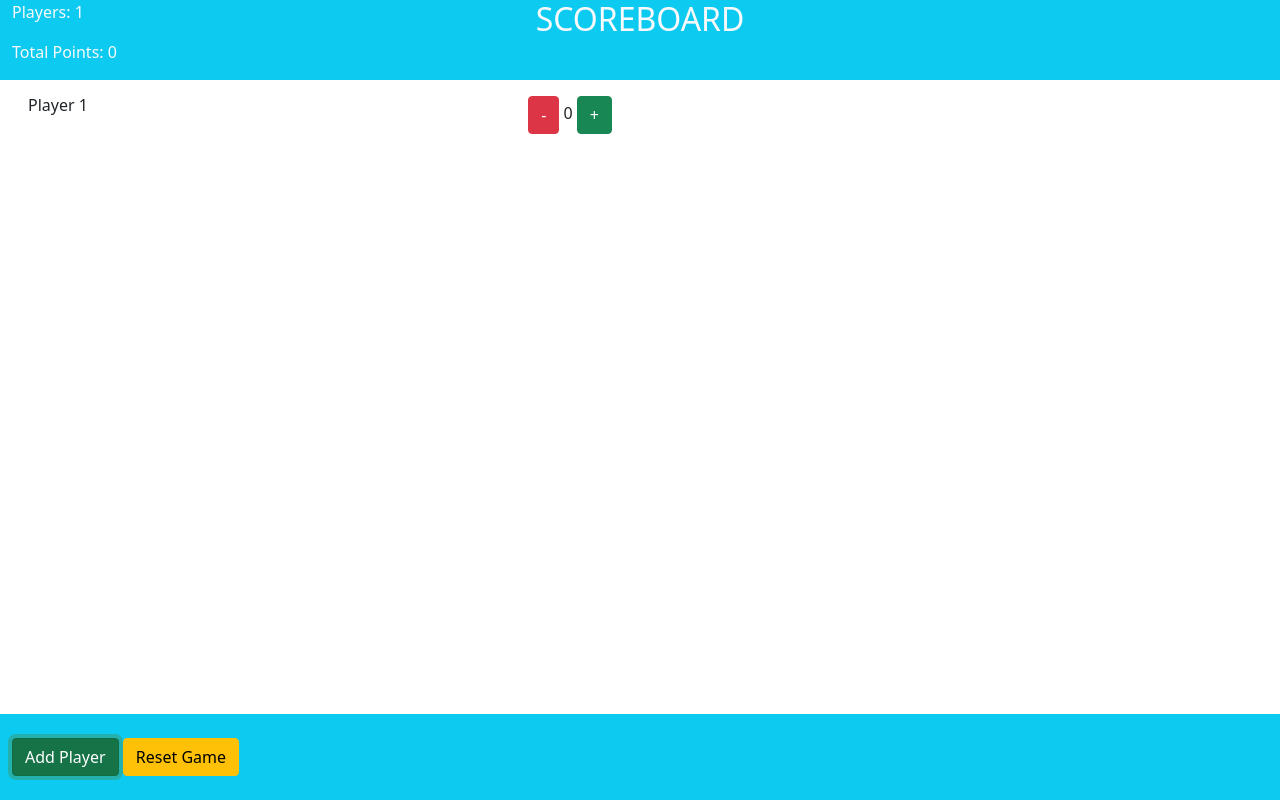
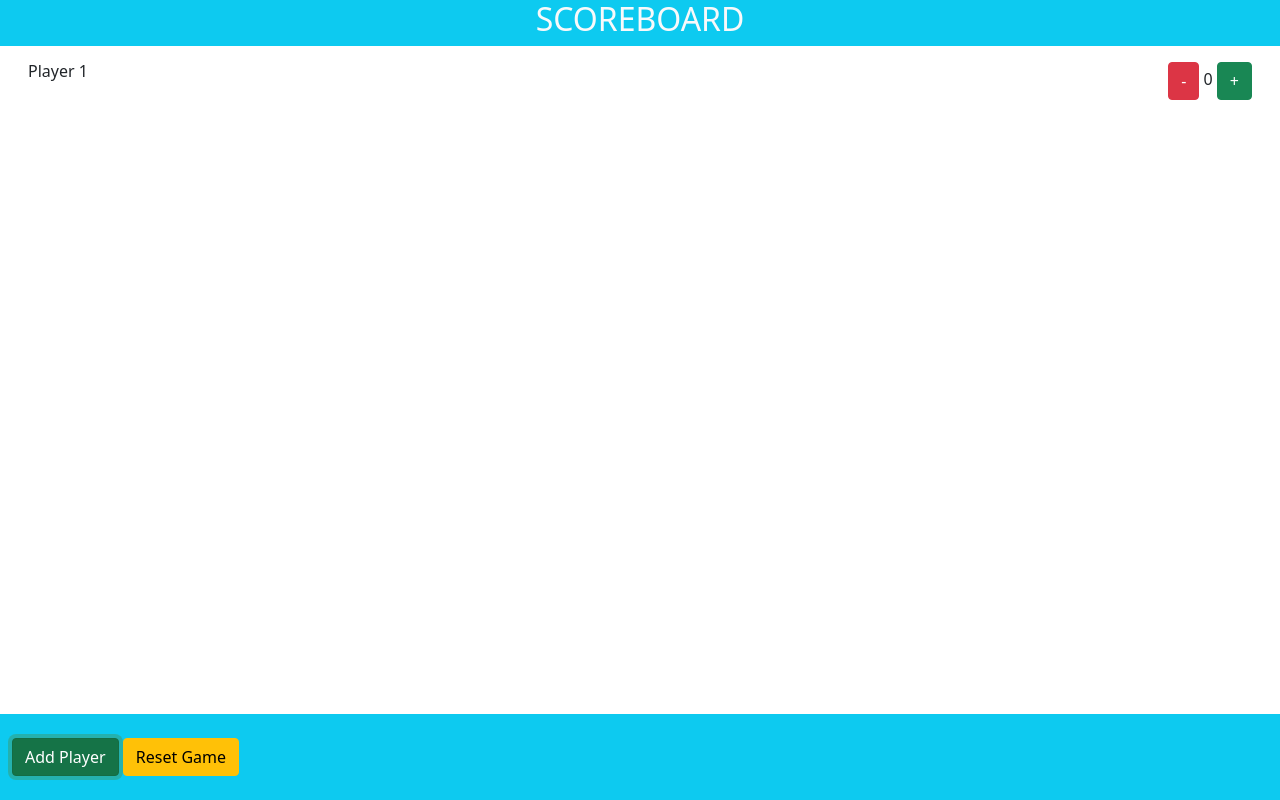
Before and after one commit to HarrisonWheeler/scorecard, a plain HTML site: page index.html in a window 1280 px wide. Both pictures are taken after a click on the button "Add Player". Drawn offline with nearby package versions, Linux system fonts and the light colour scheme.

Commit message:
clean up

```diff
--- a/index.html
+++ b/index.html
@@ -18,21 +18,8 @@
 <body class="container-fluid">
   <main>
     <div class="row bg-info">
-      <div class="col-md-3 text-light">
-        <div>
-          <p>
-            Players: <span id="totalPlayers"></span>
-          </p>
-          <p>
-            Total Points: <span id="totalPoints"></span>
-          </p>
-        </div>
-      </div>
-      <div class="col-md-6 text-light text-center">
+      <div class="col-12 text-light text-center">
         <h2>SCOREBOARD</h2>
-      </div>
-      <div class="col-md-3">
-        <!-- Maybe a timer or something here? -->
       </div>
     </div>
     <!-- Player sections -->
--- a/main.js
+++ b/main.js
@@ -7,7 +7,6 @@ function modifyScore(player, modifier) {
     players[player].score--
   }
   drawScore()
-  totalPoints()
 }
 
 function addPlayer() {
@@ -30,7 +29,7 @@ function drawPlayers() {
   let template = ''
   for (p in players) {
     template += `
-      <div class="col-md-6">
+      <div class="col-12">
         <div class="card-body">
             <div class="d-flex flex-row justify-content-between">
                 <div>
@@ -47,30 +46,9 @@ function drawPlayers() {
   }
   document.getElementById('players').innerHTML = template
   drawScore()
-  totalPlayers()
-}
-
-function totalPlayers() {
-  let totalPlayers = 0
-  for (p in players) {
-    totalPlayers++
-  }
-  document.getElementById('totalPlayers').innerHTML = totalPlayers
-}
-
-function totalPoints() {
-  let totalPoints = 0
-  for (p in players) {
-    totalPoints += players[p].score
-  }
-  document.getElementById('totalPoints').innerHTML = totalPoints
 }
 
 function reset() {
   players = {}
-  totalPoints()
   drawPlayers()
 }
-
-totalPoints()
-totalPlayers()
```
